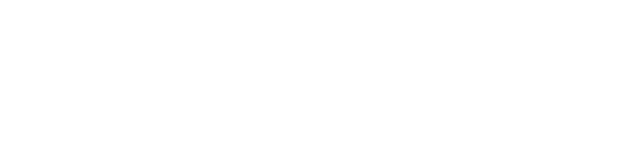
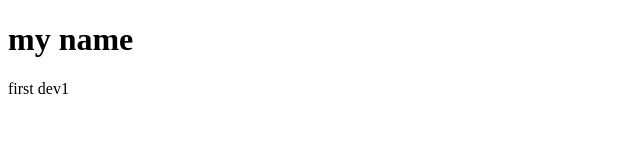
Before and after one commit to ahmed-rahama/confl, a plain HTML site: page index.html in a window 1280 px wide. Shown: the whole page, without its empty margins (0-640 px from the left). Drawn offline with Linux system fonts and the light colour scheme.

Commit message:
first dev1

```diff
--- a/index.html
+++ b/index.html
@@ -7,6 +7,11 @@
     <title>Document</title>
 </head>
 <body>
-
+    <h1>
+        my name
+    </h1>
+    <p>
+        first dev1
+    </p>
 </body>
 </html>
```
